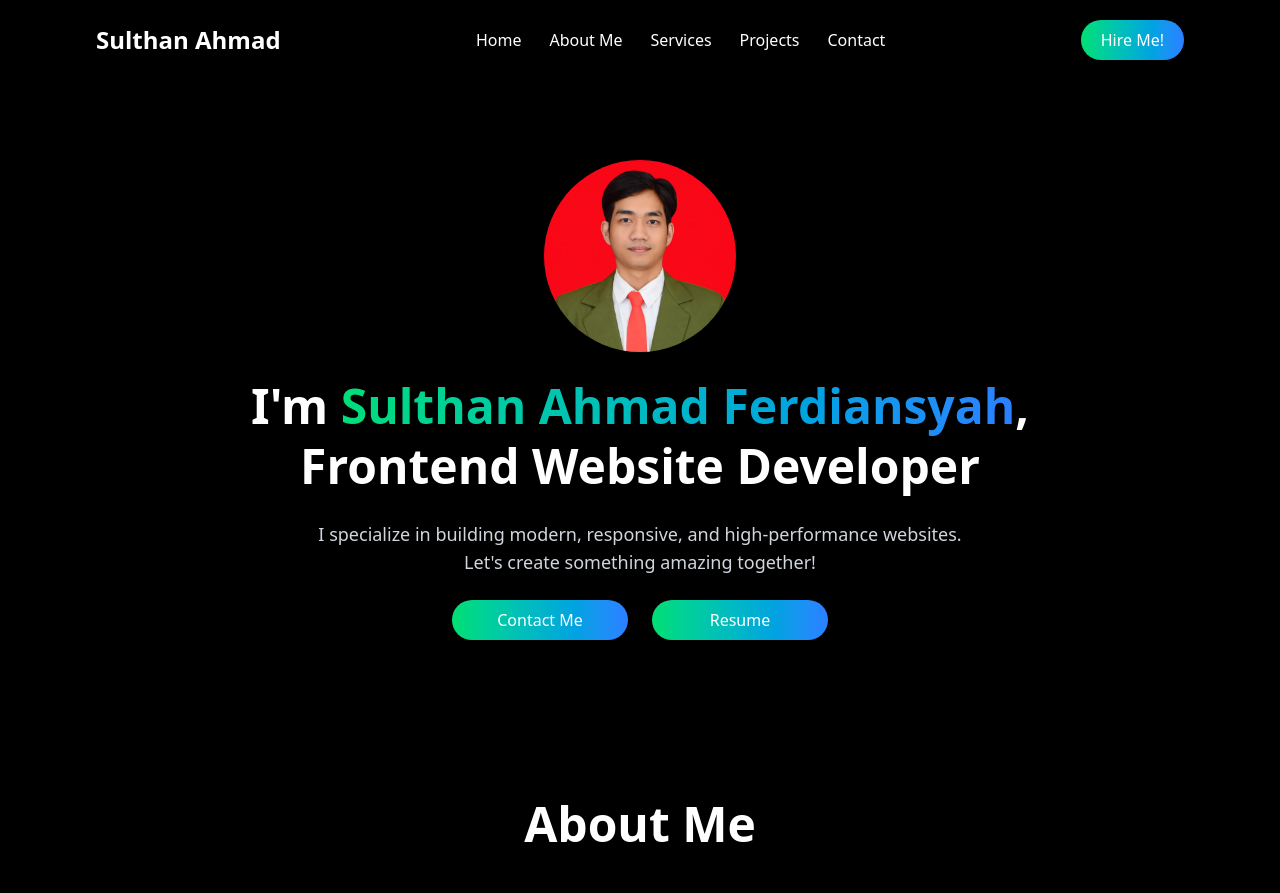
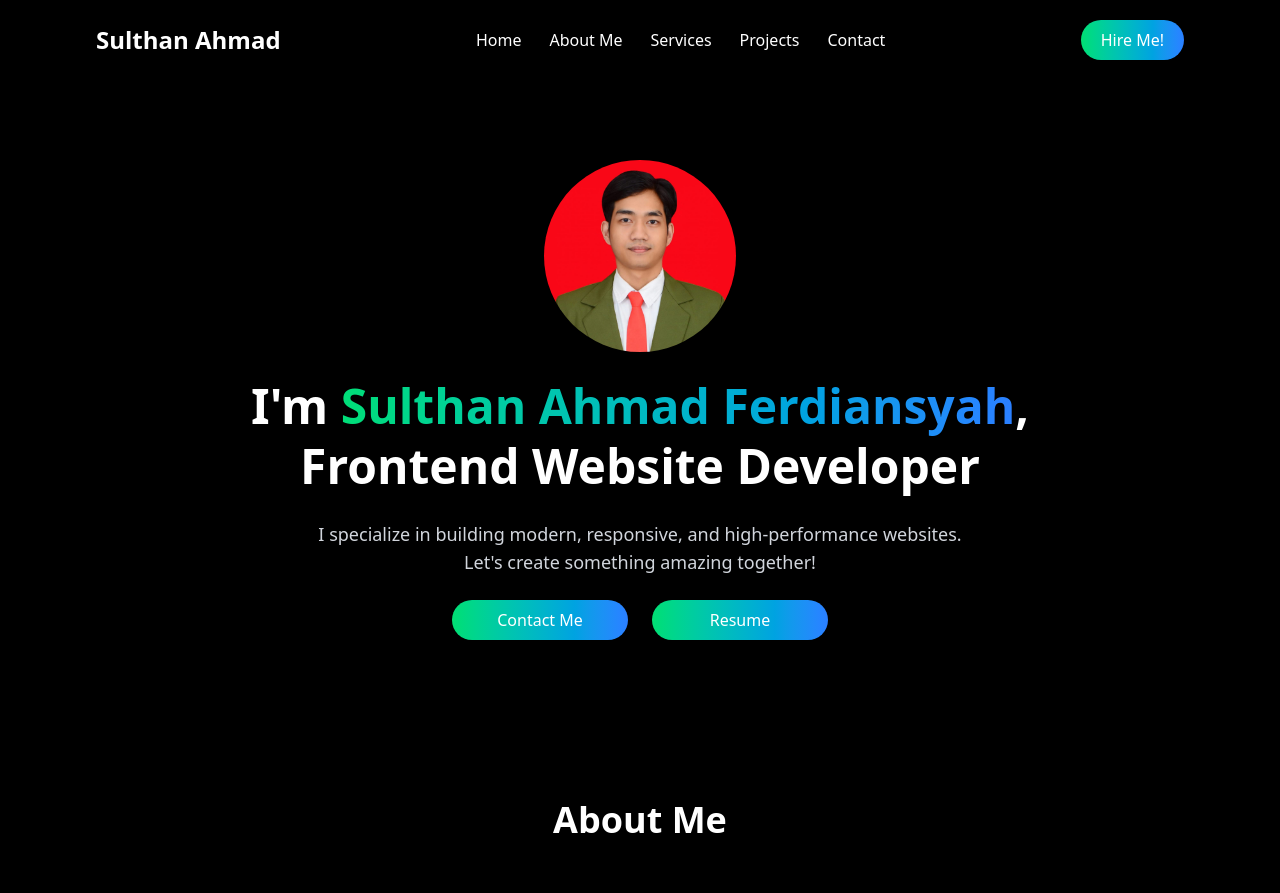
Before and after one commit to sulthansyah/my-porto, a React (Vite) app: page / in a window 1280 px wide. Shown: the top 893 px of the page. Built offline with nearby package versions, Linux system fonts and the light colour scheme.

Commit message:
update aboutme

```diff
--- a/src/components/About.jsx
+++ b/src/components/About.jsx
@@ -39,7 +39,7 @@ const About = () => {
   return (
     <div className="bg-black text-white py-20" id="about">
       <div className="container mx-auto px-6 md:px-12 lg:px-20">
-        <h2 className="text-4xl md:text-5xl font-bold text-center mb-12">
+        <h2 className="text-4xl font-bold text-center mb-12">
           About Me
         </h2>
         <div className="grid grid-cols-1 md:grid-cols-2 gap-8 items-center">
```
